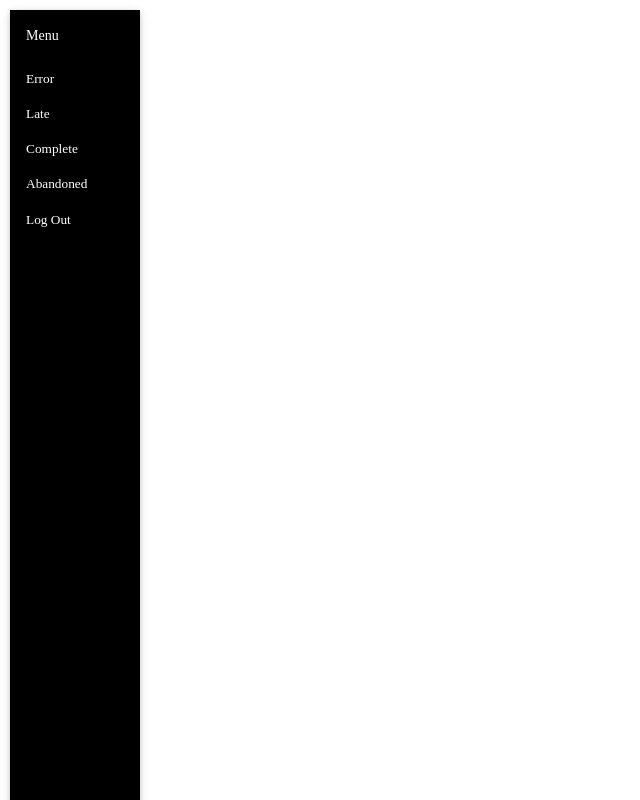
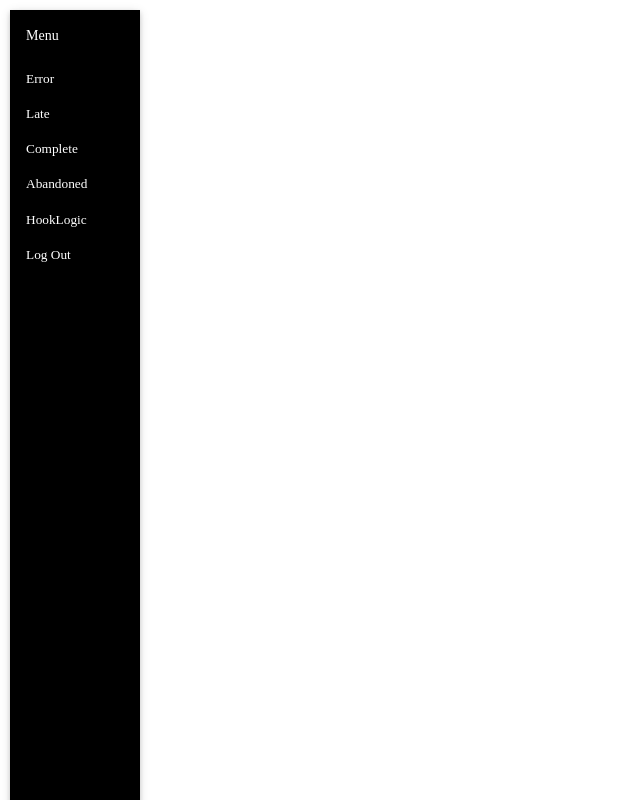
Before and after one commit to samuelparker/N4F2_Web, a Django app: template feedalerts/n4f2/templates/n4f2/base.html in a window 1280 px wide. Shown: the whole page, without its empty margins (0-640 px from the left). Run offline with Django 3.2, Linux system fonts and the light colour scheme; the template is opened without the code that fills it, so the values that code supplies are empty; some libraries are stand-ins or nearby versions.

Commit message:
Added hooklogic tab

```diff
--- a/feedalerts/n4f2/templates/n4f2/base.html
+++ b/feedalerts/n4f2/templates/n4f2/base.html
@@ -15,7 +15,8 @@
             <button class="w3-bar-item w3-button tablink" onclick="openLink(event, 'Late')">Late</button>
             <button class="w3-bar-item w3-button tablink" onclick="openLink(event, 'Complete')">Complete</button>
             <button class="w3-bar-item w3-button tablink" onclick="openLink(event, 'abandon')">Abandoned</button>
-            <button class="w3-bar-item w3-button tablink" onclick="window.location.href='/accounts/logout/'">Log Out</button>
+            <button class="w3-bar-item w3-button tablink" onclick="openLink(event, 'hooklogic')">HookLogic</button>
+            <button class="w3-bar-item w3-button" onclick="window.location.href='/accounts/logout/'">Log Out</button>
         </div>
         <div>
             {% block content %}{% endblock %}
```
